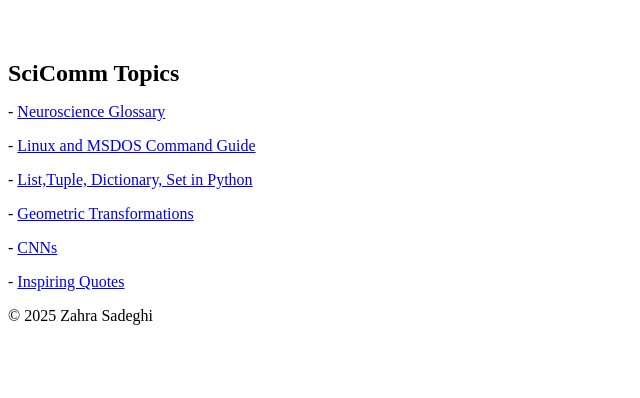
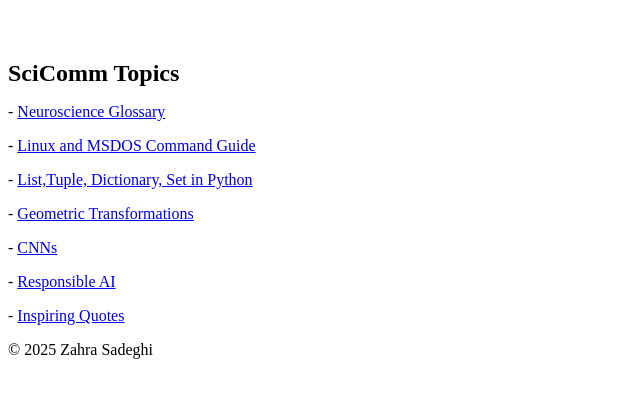
Before and after one commit to zahsa/zahsa.github.io, a Jekyll site: the page built from notes/index.md, in a window 1280 px wide. Shown: the top 398 px of the page, without its empty margins (0-640 px from the left). Built offline with Jekyll 4.4.1, drawn with Linux system fonts in a browser that asks for light colours.

Commit message:
Update index.md

```diff
--- a/notes/index.md
+++ b/notes/index.md
@@ -42,5 +42,9 @@ title: Blog
 </p> -->
 
 <p class="large-text">
+  - <a href="/notes/resp">Responsible AI </a>
+</p>
+
+<p class="large-text">
   - <a href="/notes/quotes">Inspiring Quotes</a>
 </p>
```
